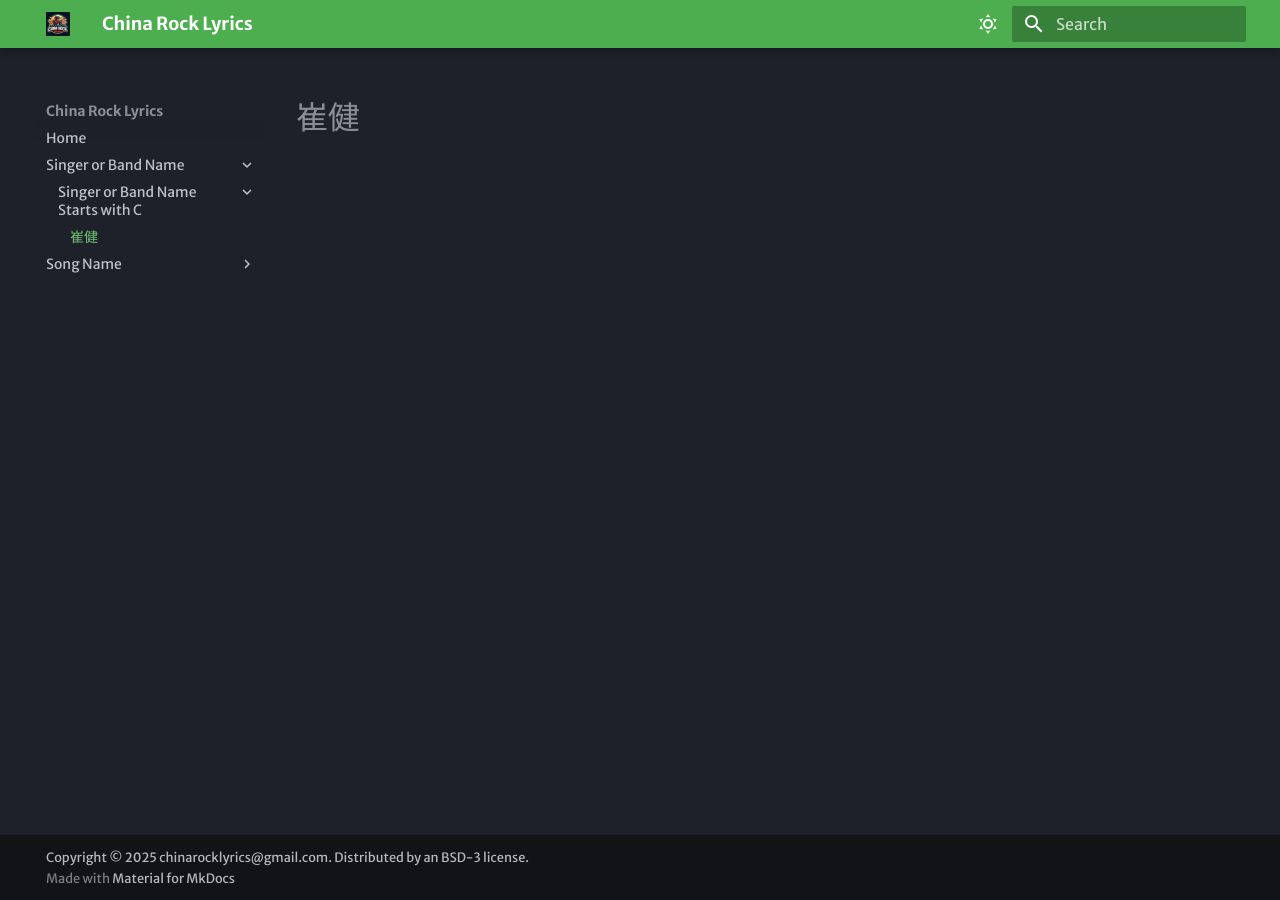
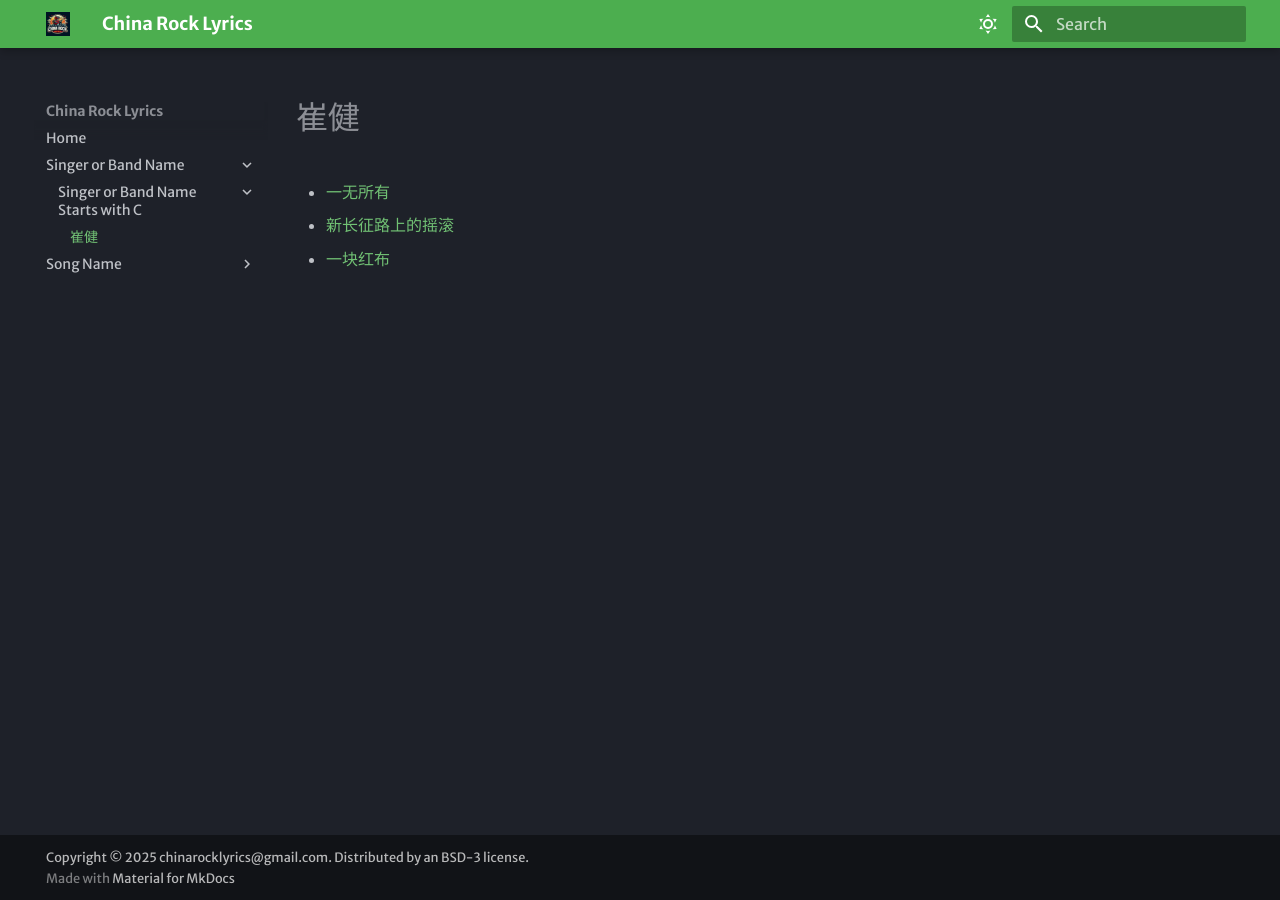
Before and after one commit to chinarocklyrics/ChinaRockLyrics, an MkDocs documentation site: the page built from docs/singer_or_band_name/singer_or_band_name_c/Cui_Jian/index.md, in a window 1280 px wide. Built offline with MkDocs 1.6.1 and Material for MkDocs 9.7.7, drawn with Linux system fonts in a browser that asks for light colours; some web fonts are replaced.

Commit message:
Add lyrics to pages

```diff
--- a/docs/singer_or_band_name/singer_or_band_name_c/Cui_Jian/index.md
+++ b/docs/singer_or_band_name/singer_or_band_name_c/Cui_Jian/index.md
@@ -5,3 +5,7 @@ nav_order: 4
 ---
 
 # 崔健
+
+- [一无所有](../../../lyrics/Cui_Jian/yiwusuoyou.md)
+- [新长征路上的摇滚](../../../lyrics/Cui_Jian/xinchangzhenglushangdeyaogun.md)
+- [一块红布](../../../lyrics/Cui_Jian/yikuaihongbu.md)
--- a/mkdocs.yml
+++ b/mkdocs.yml
@@ -7,8 +7,7 @@ theme:
     code: Red Hat Mono
   logo: assets/favicon.ico
   favicon: assets/favicon.ico
-  features:
-    - navigation.top
+
   palette:
     # Dark Mode
     - scheme: slate
@@ -36,8 +35,11 @@ copyright: Copyright &copy; 2025 chinarocklyrics@gmail.com. Distributed by an <a
 nav:
   - Home: index.md
   - Singer or Band Name:
+#      - singer_or_band_name/index.md
       - Singer or Band Name Starts with C:
+#          - singer_or_band_name/singer_or_band_name_c/index.md
           - 崔健: singer_or_band_name/singer_or_band_name_c/Cui_Jian/index.md
   - Song Name:
+#      - song_name/index.md
       - Song Name Starts with X: song_name/song_name_x/index.md
       - Song Name Starts with Y: song_name/song_name_y/index.md
```
Also changed, not shown: docs/song_name/song_name_x/index.md (+2 -0 lines), docs/song_name/song_name_y/index.md (+3 -0 lines), docs/lyrics/Cui_Jian/xinchangzhenglushangdeyaogun.md (renamed from docs/lyrics/Cui_Jian/xinchangzhenglushangdeyangun.md).
